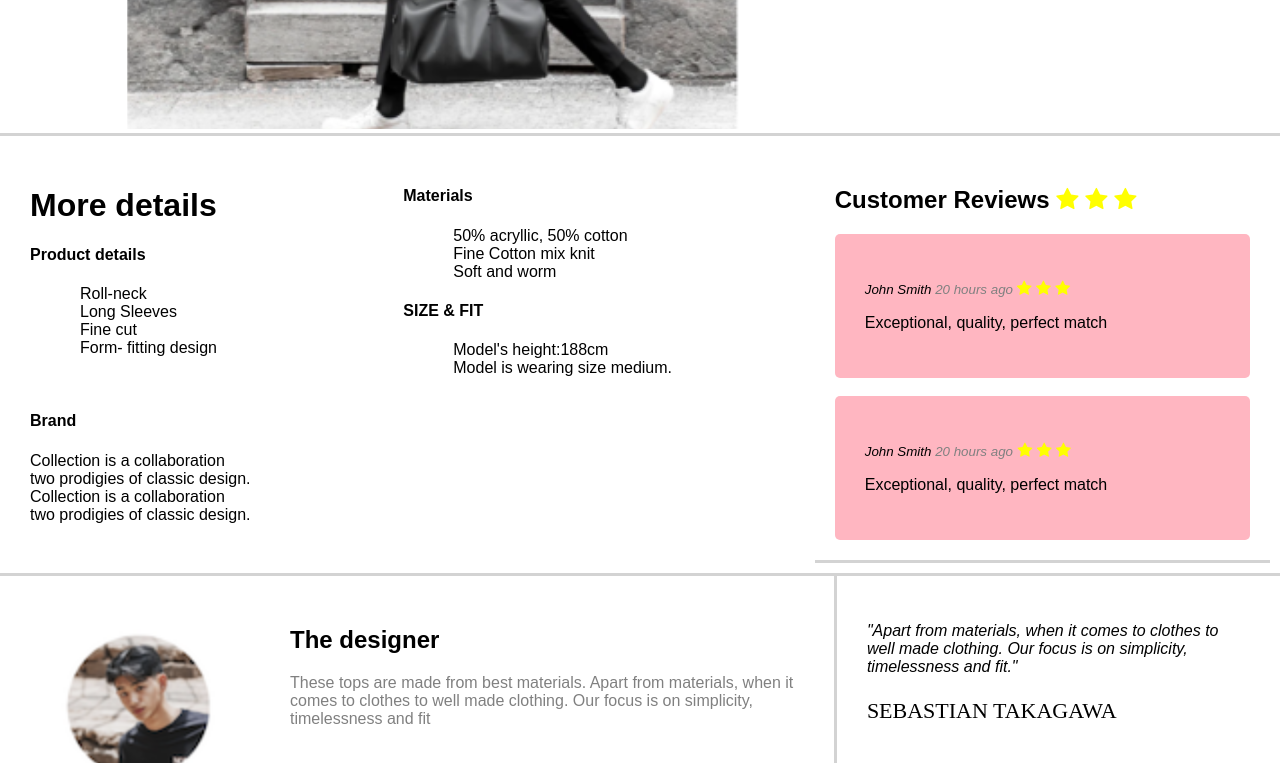
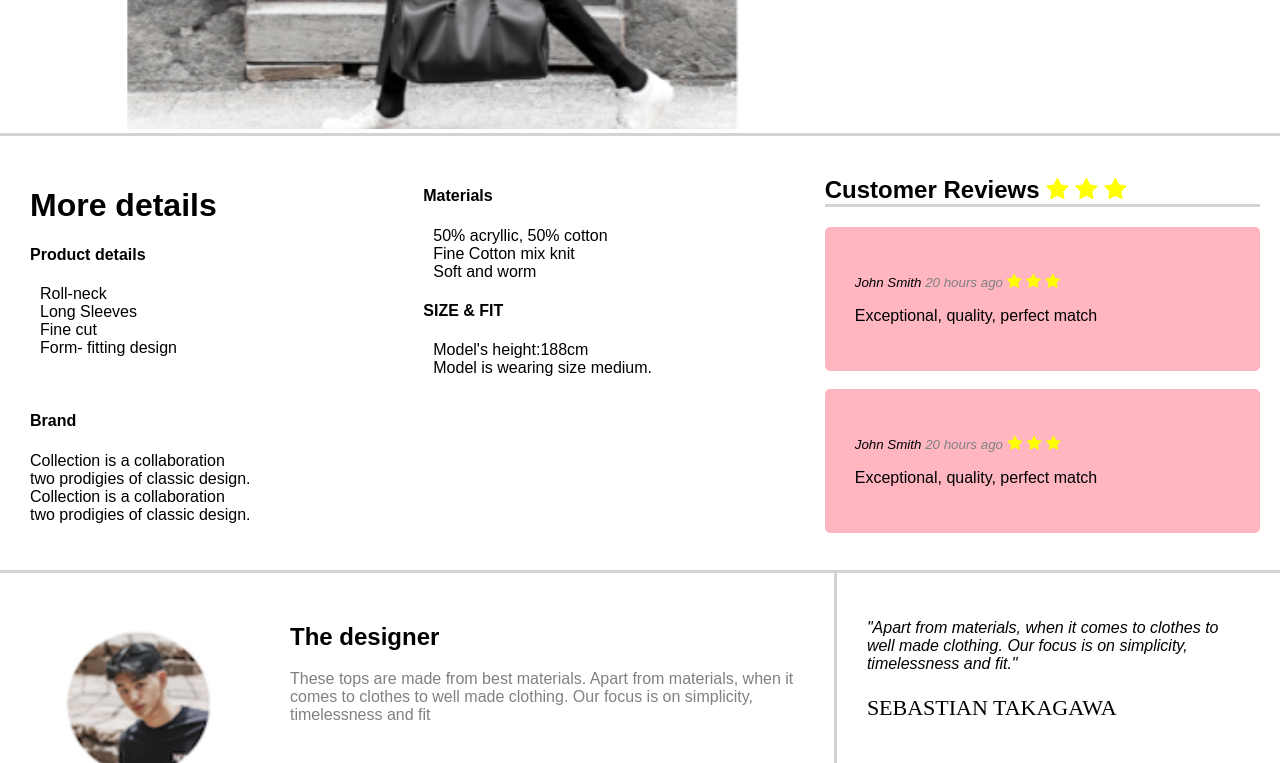
Before and after one commit to Hemlatab/Product-Landing-Page, a plain HTML site: page index.html in a window 1280 px wide. Shown: the part 628-1391 px from the top of the page. Drawn offline with Linux system fonts and the light colour scheme; a web font is replaced by a local one.

Commit message:
Add styles

```diff
--- a/styles.css
+++ b/styles.css
@@ -144,14 +144,18 @@ table{
     padding: 20px;
 }
 
+.brand-info{
+    text-align: left;
+}
+
 .materials{
     padding: 20px;
 }
 
 .customer-reviews{
-    padding: 20px;
-    border-bottom: 3px solid lightgrey;
+    padding: 10px;
 }
+
 .time{
     color: grey;
     font-style: italic;;
@@ -186,6 +190,9 @@ table{
     border-radius: 5px;
 }
 
+.cust{
+    border-bottom: 3px solid lightgrey;
+}
 .fa-star{
     color:yellow;
 }
@@ -194,3 +201,7 @@ table{
     width: 80%;
     height: 20px;
 }
+
+.mat-list{
+    padding-left: 0;
+}
```
